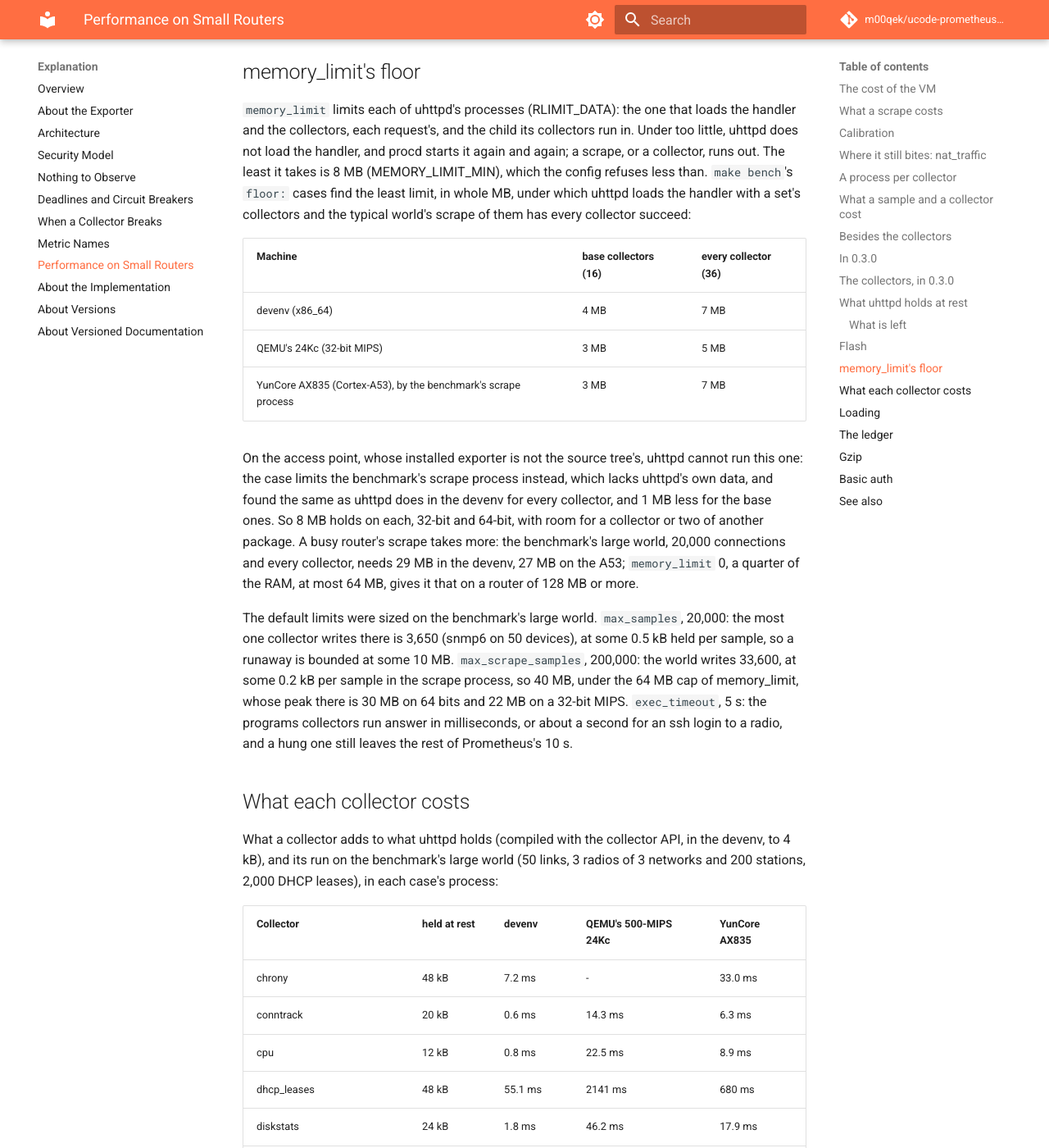
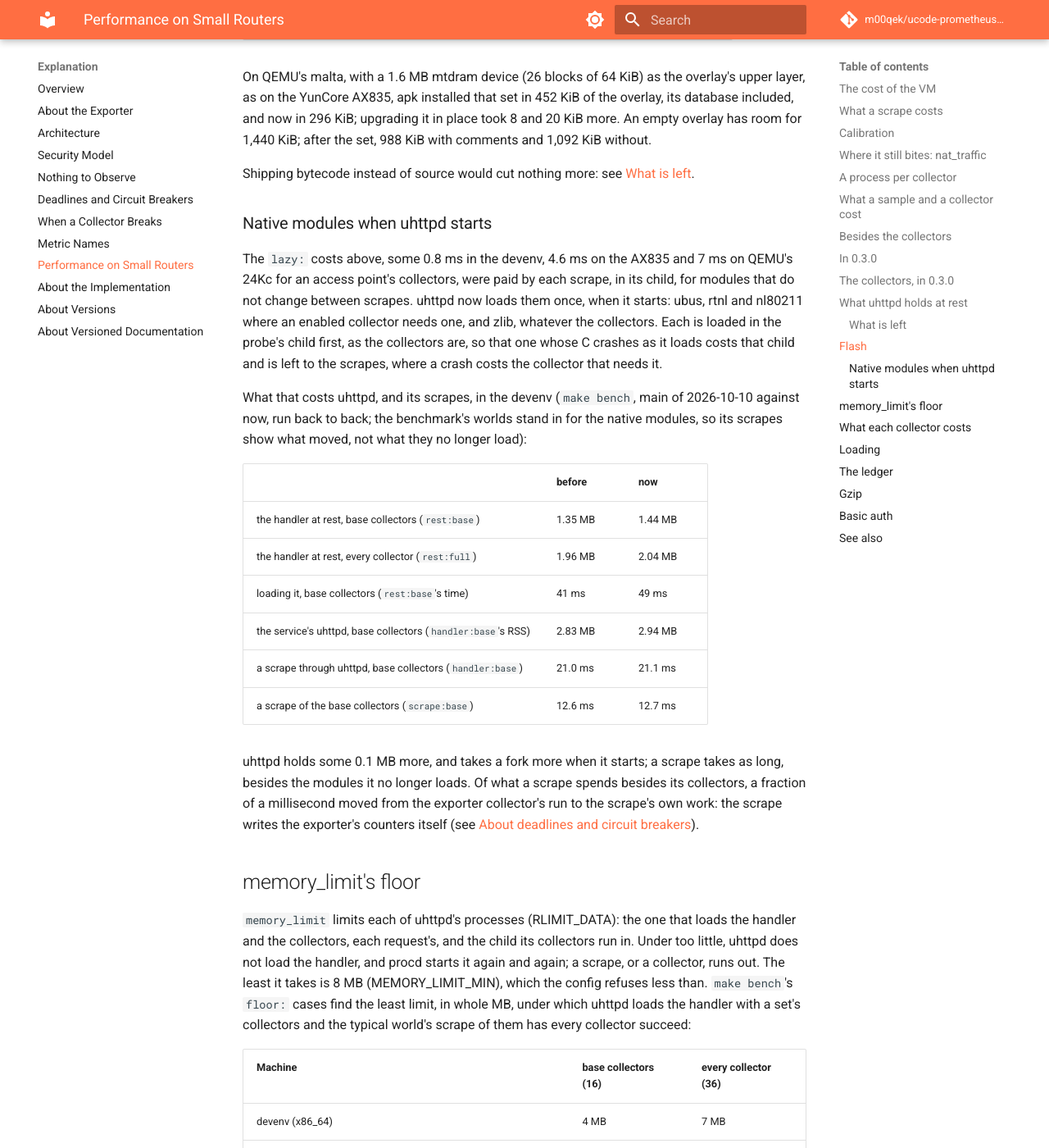
Before and after one commit to m00qek/ucode-prometheus-exporter, an MkDocs documentation site: the page built from docs/explanation/performance.md, in a window 1280 px wide and 1400 px high, scrolled down 13579 px. Shown: the whole window at 82% size. Built offline with MkDocs 1.6.1 and Material for MkDocs 9.7.7, drawn with Linux system fonts in a browser that asks for light colours; comment, search, counter and statistics services are not loaded; some of the changed text lies outside the part shown.

Commit message:
Load the enabled collectors' native modules, and zlib, when uhttpd starts
Each scrape's child loaded ubus, rtnl and nl80211 the first time a collector
needed one, and the request's process zlib the first time it gzipped: some
4.6 ms of an access point's scrape on a Cortex-A53, and 7 ms on a 500-MIPS
24Kc, for modules that do not change between scrapes.

The handler now loads, when it starts, the native modules of NATIVES that an
enabled collector declares in meta.needs, and zlib always; the scrapes, forked
from it, load none of them. Each is loaded in the probe's child first, and
here only once it loaded there: one that crashes as it loads costs that
child, is logged, and is left to the scrapes' children, where a crash costs
the collector that needs it. Basic auth's modules, the parser and socket are
still loaded where they are needed. The tests crash the probe's child with
SIGSEGV on one module, and check the handler loads the others.

make bench, back to back against ae049c4: rest:base 1352 -> 1436 kB and
rest:full 1956 -> 2036 kB, whose budgets go to 1700 and 2350; handler:base
21.0 -> 21.1 ms and scrape:base 12.6 -> 12.7 ms, the worlds standing in for
the native modules.

```diff
--- a/docs/explanation/performance.md
+++ b/docs/explanation/performance.md
@@ -170,10 +170,10 @@ The access point's own scrape, its 12 links and a few stations, takes these coll
 
 uhttpd holds what the handler's program compiled and loaded for as long as it runs, and every request's process and every collectors' child is forked from it. What a scrape needs of it only now and then, it now loads where it needs it, in the process that needs it, and keeps there:
 
-- **ubus, rtnl and nl80211**, the native modules collectors read with, are loaded the first time a collector's deps ask for one (`deps.native`), in the scrape's child. uhttpd, which never calls them itself, held them all: some 150 kB with an access point's collectors.
+- **ubus, rtnl and nl80211**, the native modules collectors read with, were loaded the first time a collector's deps asked for one (`deps.native`), in the scrape's child, where uhttpd held them all: some 150 kB with an access point's collectors. uhttpd now loads those its enabled collectors need, and no other, when it starts (see [Native modules when uhttpd starts](#natives-at-start)).
 - **Basic auth's module, crypt and ucode-mod-digest** are compiled when the handler finds uhttpd's auth file, and kept then; without basic auth, never. The config's datatypes take what a user and a hash may be from a module of their own, `hashes.uc`, and a meta's fingerprint is its JSON, not its MD5. 50 kB. Should basic auth's module not load, whatever the reason, every request is denied, as without its file.
 - **The exposition parser** is compiled the first time a collector parses: unbound and textfile, in the child. 60 kB.
-- **zlib** is loaded in the request's process the first time it gzips a reply, which is sent plain should zlib not load; and what the service grants its user when it starts (the ubus ACL, the groups, the capabilities, the TLS copies) moved from `privileges.uc`, which a scrape checks against, to `grant.uc`, which only `jail.uc` loads. 45 kB together.
+- **zlib** was loaded in the request's process the first time it gzipped a reply, and is now loaded when uhttpd starts; a reply is sent plain should zlib not load; and what the service grants its user when it starts (the ubus ACL, the groups, the capabilities, the TLS copies) moved from `privileges.uc`, which a scrape checks against, to `grant.uc`, which only `jail.uc` loads. 45 kB together.
 
 What a scrape pays for them instead, the first time it needs each (`make bench`'s `lazy:` cases, each a process of its own):
 
@@ -186,6 +186,8 @@ What a scrape pays for them instead, the first time it needs each (`make bench`'
 | nl80211 (`lazy:nl80211`) | 0.2 ms | 1.8 ms | 1.1 ms |
 
 An access point's scrape needs all but the parser: 4.6 ms more of its 0.17 s on the AX835, for 0.25 MB less held for as long as uhttpd runs. A scrape with unbound pays the parser too; textfile's paid it before.
+
+That was paid by every scrape, for modules every scrape of the same collectors needs. So the native modules are a middle way now (see [Native modules when uhttpd starts](#natives-at-start)): uhttpd loads, when it starts, ubus, rtnl and nl80211 where an enabled collector needs one, and zlib, and a scrape loads none of them; basic auth's modules, the exposition parser and socket are still loaded where they are needed.
 
 What uhttpd holds, before (main of 2026-10-09) and now:
 
@@ -236,6 +238,23 @@ The packages install their ucode and JavaScript without comments: the build stri
 On QEMU's malta, with a 1.6 MB mtdram device (26 blocks of 64 KiB) as the overlay's upper layer, as on the YunCore AX835, apk installed that set in 452 KiB of the overlay, its database included, and now in 296 KiB; upgrading it in place took 8 and 20 KiB more. An empty overlay has room for 1,440 KiB; after the set, 988 KiB with comments and 1,092 KiB without.
 
 Shipping bytecode instead of source would cut nothing more: see [What is left](#what-is-left).
+
+### Native modules when uhttpd starts {#natives-at-start}
+
+The `lazy:` costs above, some 0.8 ms in the devenv, 4.6 ms on the AX835 and 7 ms on QEMU's 24Kc for an access point's collectors, were paid by each scrape, in its child, for modules that do not change between scrapes. uhttpd now loads them once, when it starts: ubus, rtnl and nl80211 where an enabled collector needs one, and zlib, whatever the collectors. Each is loaded in the probe's child first, as the collectors are, so that one whose C crashes as it loads costs that child and is left to the scrapes, where a crash costs the collector that needs it.
+
+What that costs uhttpd, and its scrapes, in the devenv (`make bench`, main of 2026-10-10 against now, run back to back; the benchmark's worlds stand in for the native modules, so its scrapes show what moved, not what they no longer load):
+
+| | before | now |
+| :--- | :--- | :--- |
+| the handler at rest, base collectors (`rest:base`) | 1.35 MB | 1.44 MB |
+| the handler at rest, every collector (`rest:full`) | 1.96 MB | 2.04 MB |
+| loading it, base collectors (`rest:base`'s time) | 41 ms | 49 ms |
+| the service's uhttpd, base collectors (`handler:base`'s RSS) | 2.83 MB | 2.94 MB |
+| a scrape through uhttpd, base collectors (`handler:base`) | 21.0 ms | 21.1 ms |
+| a scrape of the base collectors (`scrape:base`) | 12.6 ms | 12.7 ms |
+
+uhttpd holds some 0.1 MB more, and takes a fork more when it starts; a scrape takes as long, besides the modules it no longer loads. Of what a scrape spends besides its collectors, a fraction of a millisecond moved from the exporter collector's run to the scrape's own work: the scrape writes the exporter's counters itself (see [About deadlines and circuit breakers](deadlines-and-breakers.md#quarantine-applies-to-every-scrape)).
 
 ## memory_limit's floor {#memory-floor}
 
```
Also changed, not shown: CHANGELOG.md (+2 -1 lines), docs/explanation/internals.md (+3 -1 lines), docs/how-to/developer/benchmarks.md (+1 -1 lines), docs/reference/log-messages.md (+1 -0 lines), 5 other files.
